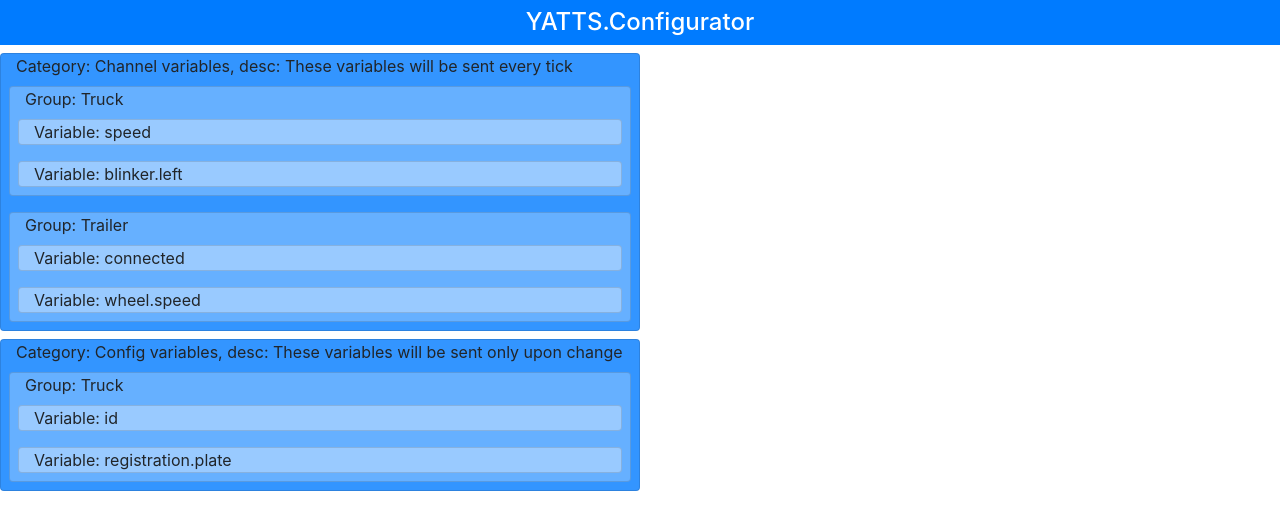
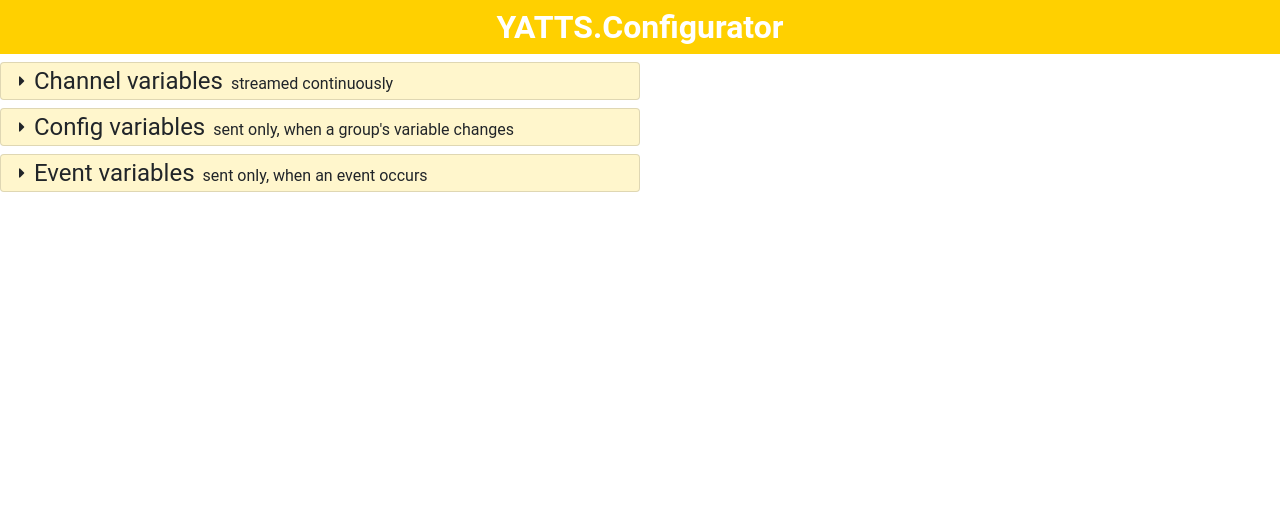
Before and after one commit to anuar2k/YATTS, a Vue app in the folder YATTS.Configurator/: page / in a window 1280 px wide. Shown: the top 530 px of the page. Built offline with nearby package versions, Linux system fonts and the light colour scheme; a small style sheet from the web is missing.

Commit message:
removed bootstrap, added some style to the catalogue

```diff
--- a/YATTS.Configurator/package.json
+++ b/YATTS.Configurator/package.json
@@ -10,8 +10,9 @@
   "dependencies": {
     "3": "^2.1.0",
     "-": "0.0.1",
-    "bootstrap": "^4.5.2",
+    "@fortawesome/fontawesome-free": "^5.15.0",
     "core-js": "^3.6.5",
+    "fontsource-roboto": "^3.0.3",
     "vue": "^3.0.0-0"
   },
   "devDependencies": {
--- a/YATTS.Configurator/src/App.vue
+++ b/YATTS.Configurator/src/App.vue
@@ -1,11 +1,15 @@
 <template>
-  <h4 class="bg-primary text-white text-center p-2">
+  <h2 class="head bg-1">
     YATTS.Configurator
-  </h4>
-  <div class="container-fluid">
+  </h2>
+  <div class="container">
     <div class="row">
       <div class="col">
-        <TelemVarCatalogue v-bind:state="state" />
+        <TelemVarCatalogue
+          v-bind:state="state"
+          v-on:toggle-show="toggleShow"
+          v-on:toggle-selected="toggleSelected"
+        />
       </div>
       <div class="col">
 
@@ -27,6 +31,28 @@ export default {
       state: GenerateInitialState(TelemVarDefinitions)
     }
   },
-  components: { TelemVarCatalogue }
+  methods: {
+    toggleShow(subtree) {
+      subtree.show = !subtree.show;
+    },
+    toggleSelected(variable) {
+      variable.selected = !variable.selected;
+    }
+  },
+  components: {
+    TelemVarCatalogue
+  }
 }
 </script>
+
+<style lang="scss" scoped>
+  .head {
+    color: white;
+    text-align: center;
+    padding: .5rem;
+    font-size: 2rem;
+    margin-bottom: 0.5rem;
+    line-height: 1.2;
+    margin-top: 0;
+  }
+</style>
--- /dev/null
+++ b/YATTS.Configurator/src/components/CollapsibleRow.vue
@@ -0,0 +1,3 @@
+<template>
+  <slot />
+</template>
--- /dev/null
+++ b/YATTS.Configurator/src/components/RotatingArrow.vue
@@ -0,0 +1,20 @@
+<template>
+  <i class="fas fa-caret-down rotate-icon" v-bind:class="{ rotated: rotated }"></i>
+</template>
+
+<script>
+export default {
+  name: 'RotatingArrow',
+  props: ['rotated']
+}
+</script>
+
+<style lang="scss" scoped>
+  .rotate-icon {
+    transform: rotate(-90deg);
+  }
+
+  .rotate-icon.rotated {
+    transform: rotate(0deg);
+  }
+</style>
--- a/YATTS.Configurator/src/components/TelemVarCatalogue.vue
+++ b/YATTS.Configurator/src/components/TelemVarCatalogue.vue
@@ -1,23 +1,29 @@
 <template>
-  <div class="row mb-2" v-for="category in state" v-bind:key="category.def.id">
-    <div class="col card bg-1">
-      <div class="row">
+  <div class="row disable-selection card bg-3 mb-2" v-for="category in state" v-bind:key="category.def.id">
+    <div class="col">
+      <div class="row" v-on:click="$emit('toggle-show', category)">
         <div class="col">
-          Category: {{ category.def.name }}, desc: {{ category.def.description }}
+          <span class="category-arrow"><RotatingArrow v-bind:rotated="category.show" /></span>
+          <span class="category-name">{{ category.def.name }}</span>
+          <span class="category-desc">{{ category.def.description }}</span>
         </div>
       </div>
-      <div class="row">
+      <div class="row indent-groups" v-show="category.show">
         <div class="col">
           <div class="row" v-for="group in category.groups" v-bind:key="group.def.id">
-            <div class="col card m-2 bg-2">
-              <div class="row">
+            <div class="col">
+              <div class="row" v-on:click="$emit('toggle-show', group)">
                 <div class="col">
-                  Group: {{ group.def.name }}
+                  <RotatingArrow v-bind:rotated="group.show" />&nbsp;{{ group.def.name }}
                 </div>
               </div>
-              <div class="row" v-for="variable in group.variables" v-bind:key="variable.def.id">
-                <div class="col card m-2 bg-3">
-                  Variable: {{ variable.def.id }}
+              <div class="row indent-variables" v-show="group.show">
+                <div class="col">
+                  <div class="row" v-for="variable in group.variables" v-bind:key="variable.def.id">
+                    <div class="col" v-on:click="$emit('toggle-selected', variable)">
+                      {{ variable.def.id }}, selected: {{ variable.selected }}
+                    </div>
+                  </div>
                 </div>
               </div>
             </div>
@@ -29,24 +35,47 @@
 </template>
 
 <script>
+import RotatingArrow from './RotatingArrow';
+
 export default {
   name: 'TelemVarCatalogue',
-  props: ['state']
+  props: ['state'],
+  emits: ['toggle-show', 'toggle-selected'],
+  mounted() {
+    console.log('siemka');
+  },
+  components: {
+    RotatingArrow
+  }
 }
 </script>
 
 <style lang="scss" scoped>
-  $base-color: #007bff;
 
-  .bg-1 {
-    background-color: lighten($base-color, 10%);
+  .indent-groups {
+    padding-left: 1.2rem;
   }
 
-  .bg-2 {
-    background-color: lighten($base-color, 20%);
+  .indent-variables {
+    padding-left: 2rem;
   }
 
-  .bg-3 {
-    background-color: lighten($base-color, 30%);
+  .disable-selection {
+    user-select: none;
+  }
+
+  .category-arrow {
+    font-size: medium;
+    margin-right: .5rem;
+    vertical-align: 12%;
+  }
+
+  .category-name {
+    font-size: x-large;
+    margin-right: .5rem;
+  }
+
+  .category-desc {
+    font-size: medium;
   }
 </style>
--- /dev/null
+++ b/YATTS.Configurator/src/css/style.scss
@@ -0,0 +1,67 @@
+@import "~fontsource-roboto/index.css";
+
+$base-color: #ffd000;
+
+.bg-1 {
+  background-color: $base-color;
+}
+
+.bg-2 {
+  background-color: scale-color($base-color, $lightness: 40%);
+}
+
+.bg-3 {
+  background-color: scale-color($base-color, $lightness: 80%);
+}
+
+*, ::after, ::before {
+  box-sizing: border-box;
+}
+
+body {
+  margin: 0;
+  font-family: "Roboto";
+  font-size: 1rem;
+  font-weight: 400;
+  line-height: 1.5;
+  color: #212529;
+  text-align: left;
+}
+
+.container {
+  max-width: 1400px;
+  width: 100%;
+  padding-right: 15px;
+  padding-left: 15px;
+  margin-left: auto;
+  margin-right: auto;
+}
+
+.row {
+  display: flex;
+  flex-wrap: wrap;
+  margin-right: -15px;
+  margin-left: -15px;
+}
+
+.col {
+  flex-basis: 0;
+  flex-grow: 1;
+  max-width: 100%;
+  position: relative;
+  width: 100%;
+  padding-right: 15px;
+  padding-left: 15px;
+}
+
+.card {
+  position: relative;
+  display: flex;
+  flex-direction: column;
+  min-width: 0;
+  word-wrap: break-word;
+  background-clip: border-box;
+  border: 1px solid rgba(0,0,0,.125);
+  border-radius: .25rem;
+  margin-bottom: .5rem;
+}
--- a/YATTS.Configurator/src/utils/TelemVarDefinitions.js
+++ b/YATTS.Configurator/src/utils/TelemVarDefinitions.js
@@ -2,7 +2,7 @@ export default [
   {
     id: 'channel',
     name: 'Channel variables',
-    description: 'These variables will be sent every tick',
+    description: 'streamed continuously',
     groups: [
       {
         id: 'truck',
@@ -37,7 +37,7 @@ export default [
   {
     id: 'config',
     name: 'Config variables',
-    description: 'These variables will be sent only upon change',
+    description: 'sent only, when a group\'s variable changes',
     groups: [
       {
         id: 'truck',
@@ -54,5 +54,11 @@ export default [
         ]
       }
     ]
+  },
+  {
+    id: 'event',
+    name: 'Event variables',
+    description: 'sent only, when an event occurs',
+    groups: []
   }
 ]
```
Also changed, not shown: YATTS.Configurator/src/main.js (+5 -4 lines), 1 other file (tests, documents, lock files or other folders).
